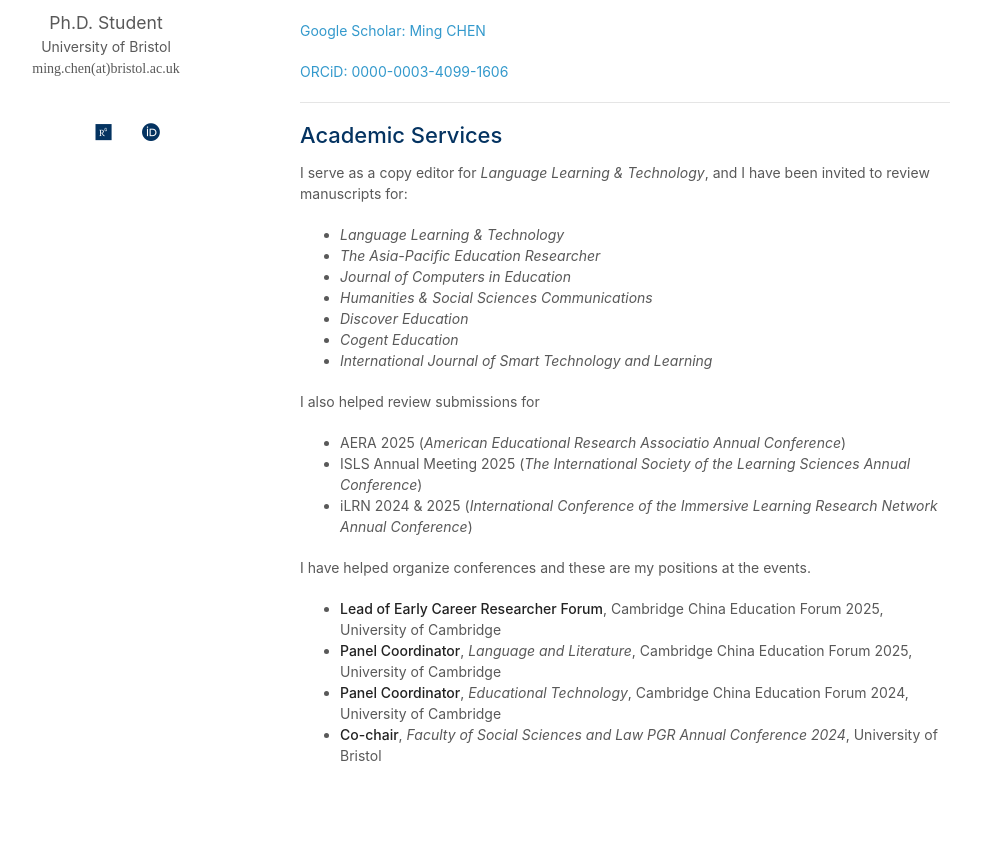
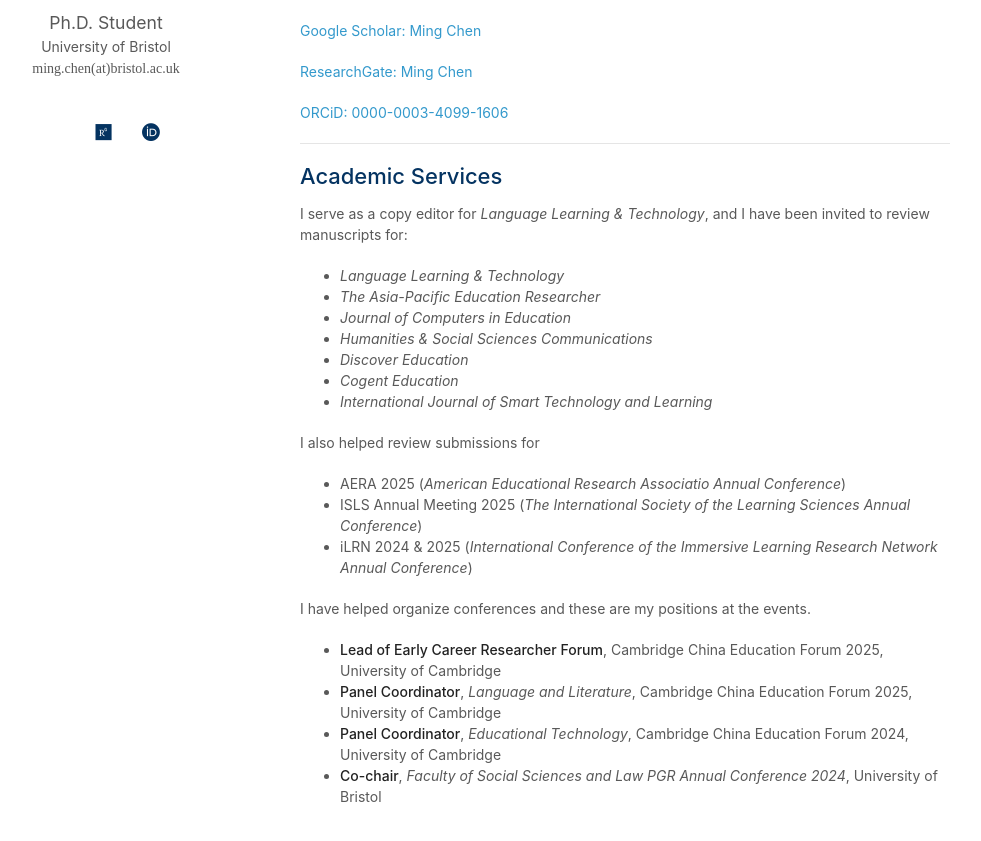
Before and after one commit to EricMingChen/EricMingChen.github.io, a Jekyll site: the page built from index.md, in a window 1280 px wide and 1176 px high. Shown: the part 278-1119 px from the top of the window, without its empty margins (170-1151 px from the left). Built offline with Jekyll 4.4.1, drawn with Linux system fonts in a browser that asks for light colours; a style sheet for code colours, icons or effects is not loaded.

Commit message:
Update index.md

```diff
--- a/index.md
+++ b/index.md
@@ -10,7 +10,9 @@ Hi! 😊 I’m Ming Chen, a PhD student at the School of Education, University o
 
 You might want to read my publications at
 
-[Google Scholar: Ming CHEN](https://scholar.google.com/citations?user=bhmuN8YAAAAJ&hl=en)
+[Google Scholar: Ming Chen](https://scholar.google.com/citations?user=bhmuN8YAAAAJ&hl=en)
+
+[ResearchGate: Ming Chen](https://www.researchgate.net/profile/Ming-Chen-174)
 
 [ORCiD: 0000-0003-4099-1606](https://orcid.org/0000-0003-4099-1606)
 
```
